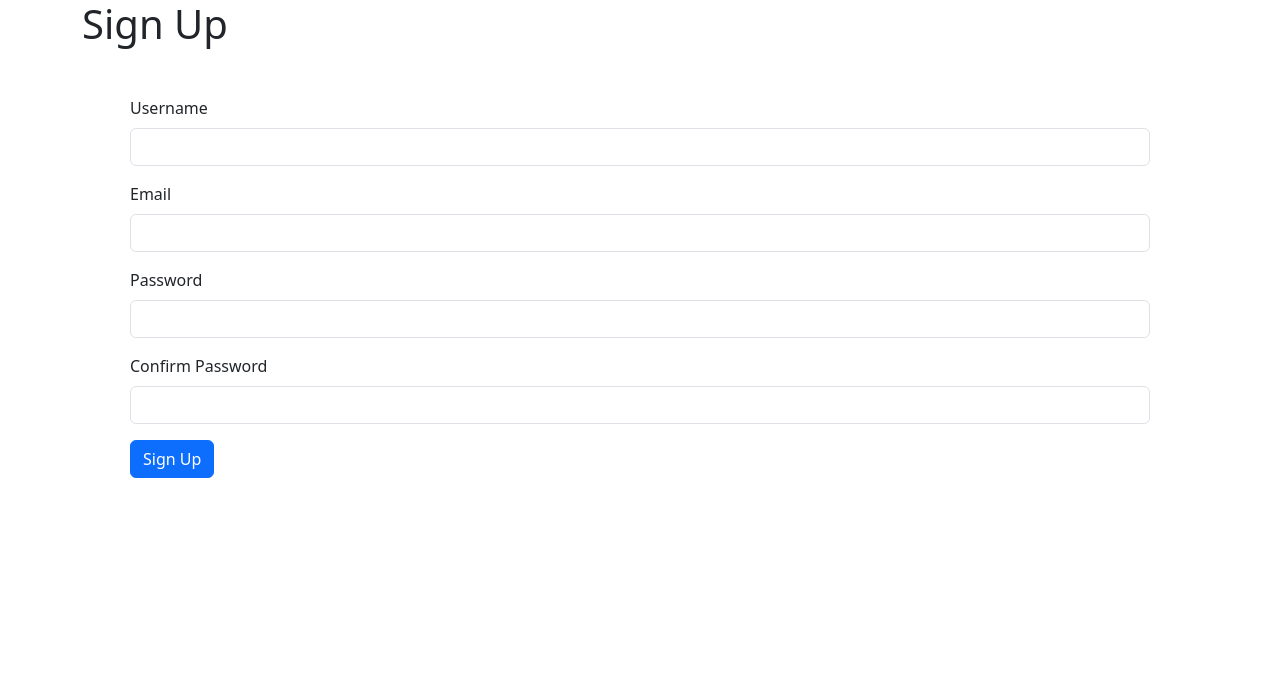
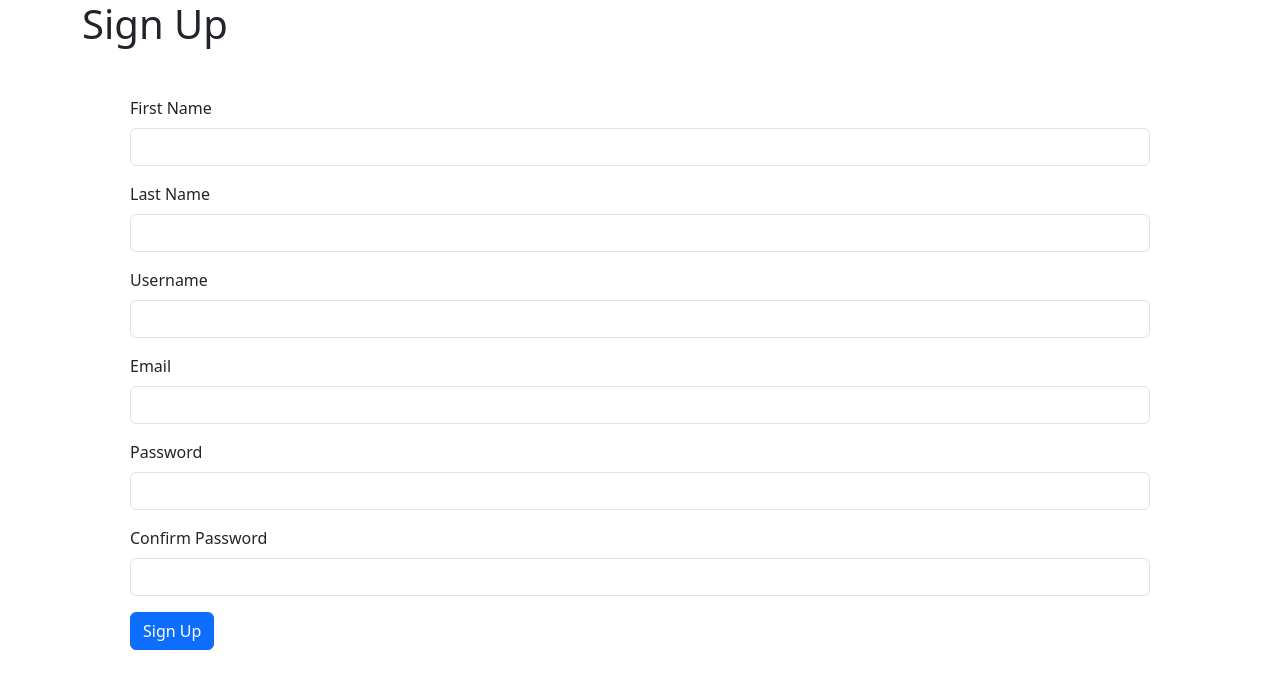
Before and after one commit to exxsid/PHPProjects, a PHP site: page / in a window 1280 px wide. Shown: the top 689 px of the page. Run offline with PHP 8.4, Linux system fonts and the light colour scheme.

Commit message:
added firstname and lastname in sign up form

```diff
--- a/authentication/index.php
+++ b/authentication/index.php
@@ -1,7 +1,5 @@
 <?php
 require_once "./vendor/autoload.php";
-
-
 
 ?>
 
@@ -31,6 +29,16 @@ require_once "./vendor/autoload.php";
         <h1>Sign Up</h1>
         <form action="signup.php" method="post" class="m-5">
             <div class="mb-3">
+                <label for="" class="form-label">First Name</label>
+                <input type="text" class="form-control" name="firstname" required>
+            </div>
+
+            <div class="mb-3">
+                <label for="" class="form-label">Last Name</label>
+                <input type="text" class="form-control" name="lastname" required>
+            </div>
+
+            <div class="mb-3">
                 <label for="" class="form-label">Username</label>
                 <input type="text" class="form-control" name="username" required>
             </div>
--- a/authentication/signup.php
+++ b/authentication/signup.php
@@ -27,11 +27,13 @@ $newUser = [
 try {
     $user = $auth->createUser($newUser);
 
-    $firestore->database()->collection('user2')->document($user->uid)->set([
+    $firestore->database()->collection('users2')->document($user->uid)->set([
         'username' => $_POST['username'],
         'email' => $_POST['email'],
+        'firstname' => $_POST['firstname'],
+        'lastname' => $_POST['lastname'],
+        'avatar' => 'https://img.mensxp.com/media/content/2015/Jan/kindsoffacebookprofilephotoswearesickofseeing1_1420801169.jpg',
     ]);
 } catch (Exception $e) {
     header("Location: index.php?error=" . $e->getMessage());
 }
-echo "succes";
```
